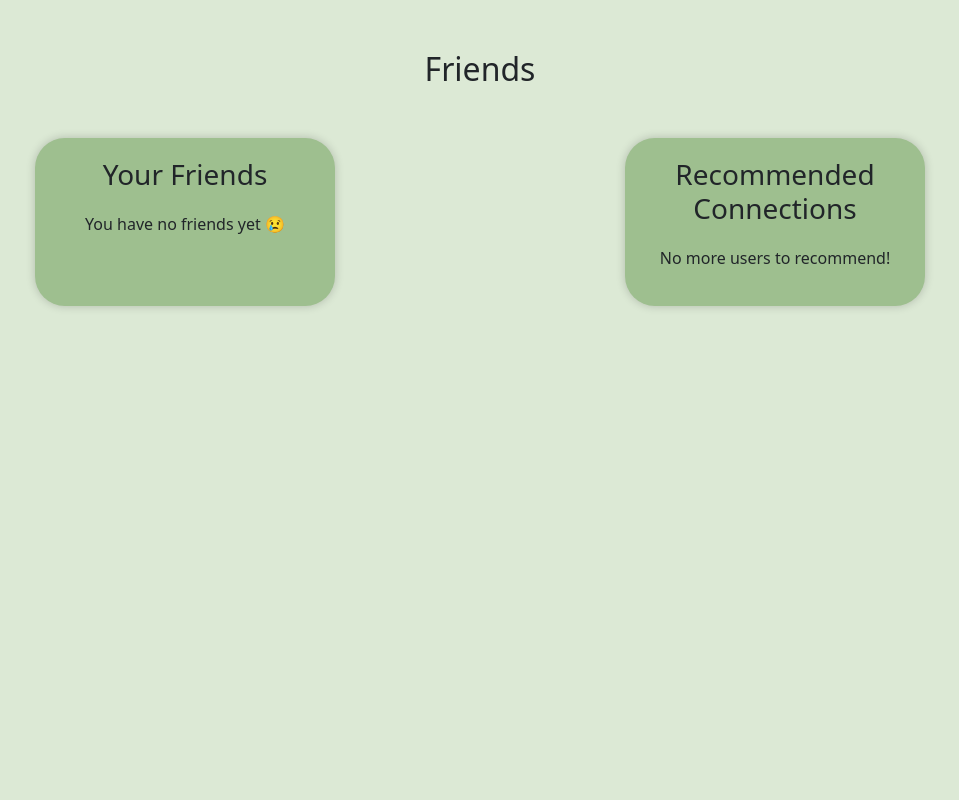
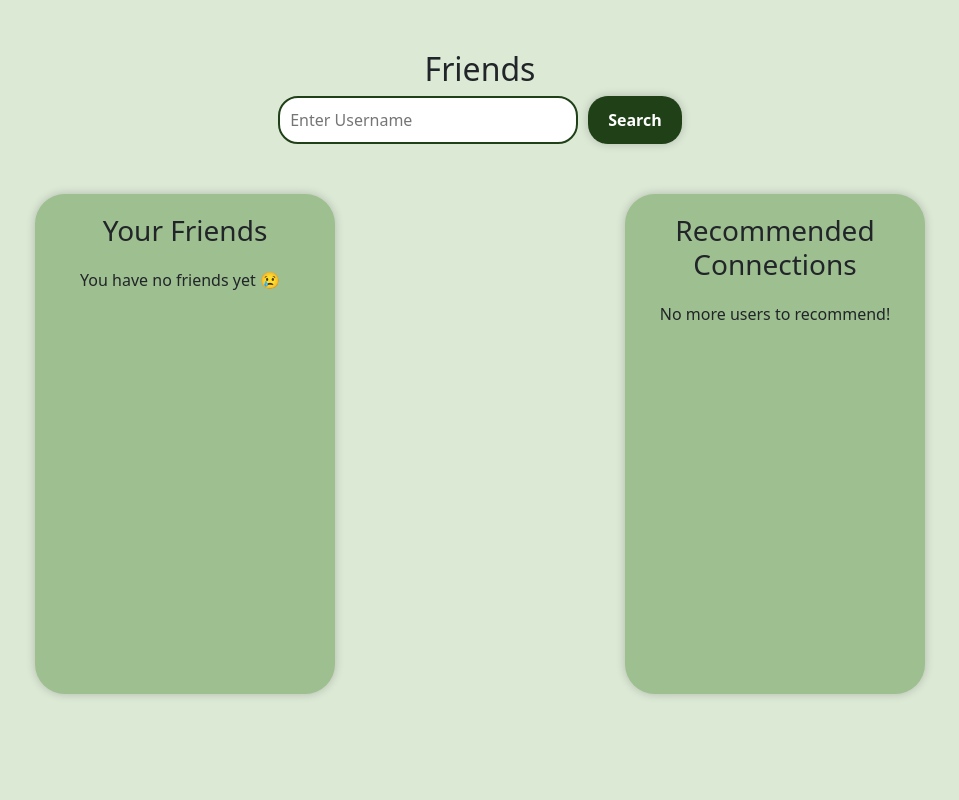
Before and after one commit to fudgeg/Group69-AgileWebProject, a Flask app: page /friends in a window 1280 px wide. Shown: the part 86-886 px from the top of the page, without its empty margins (160-1119 px from the left). Run offline with Flask 3, Linux system fonts and the light colour scheme; the visitor is signed in with stand-in values (Sample User, id 1); data comes from the database, SQL or seed files in the repository; data that the repository does not hold is empty.

Commit message:
added a feature to allow users to search for user using username

```diff
--- a/app/routes.py
+++ b/app/routes.py
@@ -147,6 +147,33 @@ def friends():
     user_media = MediaEntry.query.filter_by(user_id=user.id).all()
 
     return render_template('friends.html', user=user, friends=friends, recommended=recommended,user_media=user_media)
+
+
+@main.route('/search', methods=['GET'])
+def search_users():
+    # Ensure the user is logged in
+    user = User.query.get(session.get('user_id'))
+    if not user:
+        flash("Please log in to search for friends.", "error")
+        return redirect(url_for('main.login'))
+
+    # Get the search query from the URL
+    query = request.args.get('query', '').strip()
+
+    # Make sure the query is not empty
+    if not query:
+        flash("Please enter a valid username to search.", "error")
+        return redirect(url_for('main.friends'))
+
+    # Fetch users whose names contain the search term, excluding the current user and existing friends
+    search_results = User.query.filter(
+        User.name.ilike(f"%{query}%"),
+        User.id != user.id,
+        ~User.id.in_([f.id for f in user.friends])
+    ).all()
+
+    # Render the search results
+    return render_template('friends_search.html', user=user, search_results=search_results)
 
 
 
--- a/app/static/css/styles.css
+++ b/app/static/css/styles.css
@@ -698,6 +698,7 @@ left: 20px;
   width: 300px;
   text-align: center;
   box-shadow: 0 0 10px rgba(0,0,0,0.2);
+  height: 500px;  /* Fixed height */
 }
 
 .friends-list {
@@ -705,6 +706,7 @@ left: 20px;
   display: flex;
   flex-direction: column;
   gap: 20px;
+  overflow: hidden;
 }
 
 .friend-card {
@@ -729,6 +731,64 @@ left: 20px;
   font-size: 18px;
   font-weight: bold;
   color: #204118;
+}
+
+/* Scrollable friends list */
+.scrollable-friends {
+  overflow-y: auto;
+  max-height: 400px;  /* Ensure this is smaller than the container height */
+  padding-right: 10px;
+}
+
+/* Hide scrollbar for a cleaner look */
+.scrollable-friends::-webkit-scrollbar {
+  width: 6px;
+}
+
+.scrollable-friends::-webkit-scrollbar-thumb {
+  background-color: #204118;
+  border-radius: 10px;
+}
+
+.scrollable-friends::-webkit-scrollbar-thumb:hover {
+  background-color: #376e35;
+}
+
+/* Keep the friend cards within the scrollable area */
+.scrollable-friends .friend-card {
+  flex-shrink: 0;
+}
+
+/* ====================== Friend Search ====================== */
+.friend-search-container {
+  display: flex;
+  justify-content: center;
+  margin-bottom: 30px;
+}
+
+.friend-search-container input {
+  width: 300px;
+  padding: 10px;
+  border-radius: 20px;
+  border: 2px solid #204118;
+  margin-right: 10px;
+  font-size: 16px;
+}
+
+.friend-search-container button {
+  background-color: #204118;
+  color: #ffffff;
+  border: none;
+  border-radius: 20px;
+  padding: 10px 20px;
+  font-weight: bold;
+  cursor: pointer;
+  box-shadow: 0 0 10px rgba(0,0,0,0.2);
+  transition: background-color 0.3s;
+}
+
+.friend-search-container button:hover {
+  background-color: #376e35;
 }
 
 /* ====================== Import Page====================== */
--- a/app/templates/friends.html
+++ b/app/templates/friends.html
@@ -2,11 +2,23 @@
 block content %}
 <div class="home-container">
   <h2>Friends</h2>
+
+  <!-- Friend Search Section -->
+  <div class="friend-search-container">
+    <input
+      type="text"
+      id="friend-search-input"
+      placeholder="Enter Username"
+      onkeyup="searchFriends()"
+    />
+    <button onclick="submitFriendSearch()">Search</button>
+  </div>
+
   <div class="friends-page">
     <!-- Friends List -->
     <div class="friends-section">
       <h3>Your Friends</h3>
-      <div class="friends-list">
+      <div class="friends-list scrollable-friends">
         {% for friend in friends %}
         <div class="friend-card">
           <img
@@ -27,7 +39,7 @@ block content %}
     <div class="recommended-section">
       <h3>Recommended Connections</h3>
       <div class="friends-list">
-        {% for person in recommended %}
+        {% for person in recommended[:4] %}
         <div class="friend-card">
           <img
             src="{{ url_for('static', filename='media/' + person.profile_picture) }}"
@@ -50,4 +62,13 @@ block content %}
     </div>
   </div>
 </div>
+
+<script>
+  function submitFriendSearch() {
+    const query = document.getElementById("friend-search-input").value;
+    if (query.trim() !== "") {
+      window.location.href = "/search?query=" + encodeURIComponent(query);
+    }
+  }
+</script>
 {% endblock %}
```
Also changed, not shown: app/templates/friends_search.html (added, +30 -0 lines).
